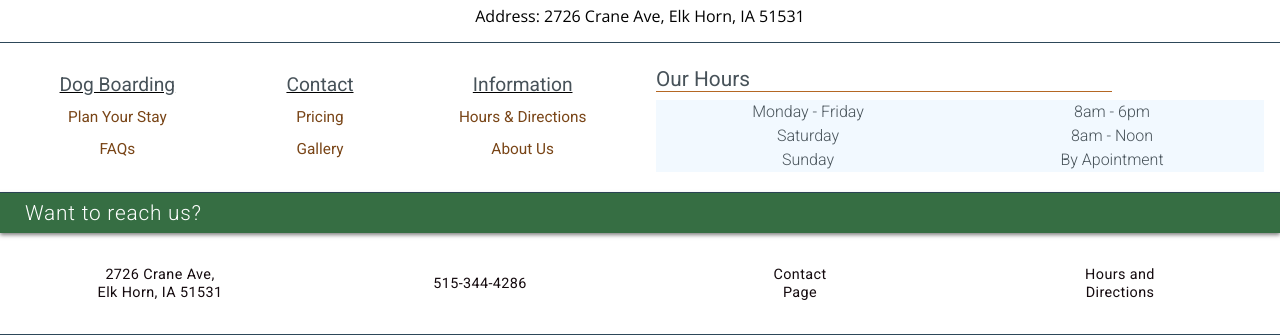
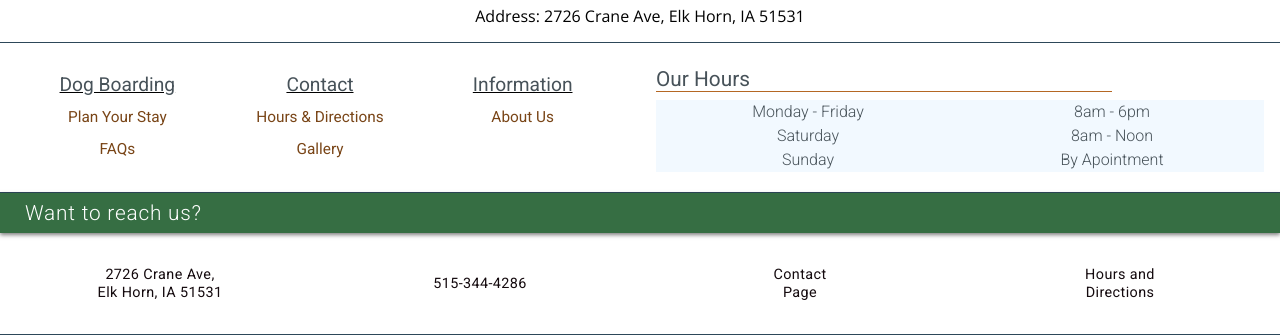
Before and after one commit to ALO-V/tck, a PHP site: page /AboutUs/index.php in a window 1280 px wide. Shown: the part 1194-1529 px from the top of the page. Run offline with PHP 8.4, Linux system fonts and the light colour scheme; some libraries are stand-ins or nearby versions.

Commit message:
no pricing

```diff
--- a/public/incl/footer.php
+++ b/public/incl/footer.php
@@ -11,13 +11,12 @@ echo '
            </tr>
            <tr>
             <td><a href="../Information/planyourstay.php">Plan Your Stay</a></td>
-            <td><a href="../Information/pricing.php">Pricing</a></td>
             <td><a href="../Information/hoursdirections.php">Hours &amp; Directions</a></td>
+            <td><a href="../AboutUs/index.php">About Us</a></td>
             </tr>
             <tr>
             <td><a href="../Information/faqs.php">FAQs</a></td>
             <td><a href="../Gallery/index.php">Gallery</a></td>
-            <td><a href="../AboutUs/index.php">About Us</a></td>
             </tr>
             </table>
     </nav>
--- a/public/incl/homefooter.php
+++ b/public/incl/homefooter.php
@@ -12,11 +12,11 @@ echo '
            <tr>
             <td><a href="Information/planyourstay.php">Plan Your Stay</a></td>
             <td><a href="Information/hoursdirections.php">Hours &amp; Directions</a></td>
+            <td><a href="AboutUs/index.php">About Us</a></td>
             </tr>
             <tr>
             <td><a href="../Information/faqs.php">FAQs</a></td>
             <td><a href="Gallery/index.php">Gallery</a></td>
-            <td><a href="AboutUs/index.php">About Us</a></td>
             </tr>
             </table>
     </nav>
```
